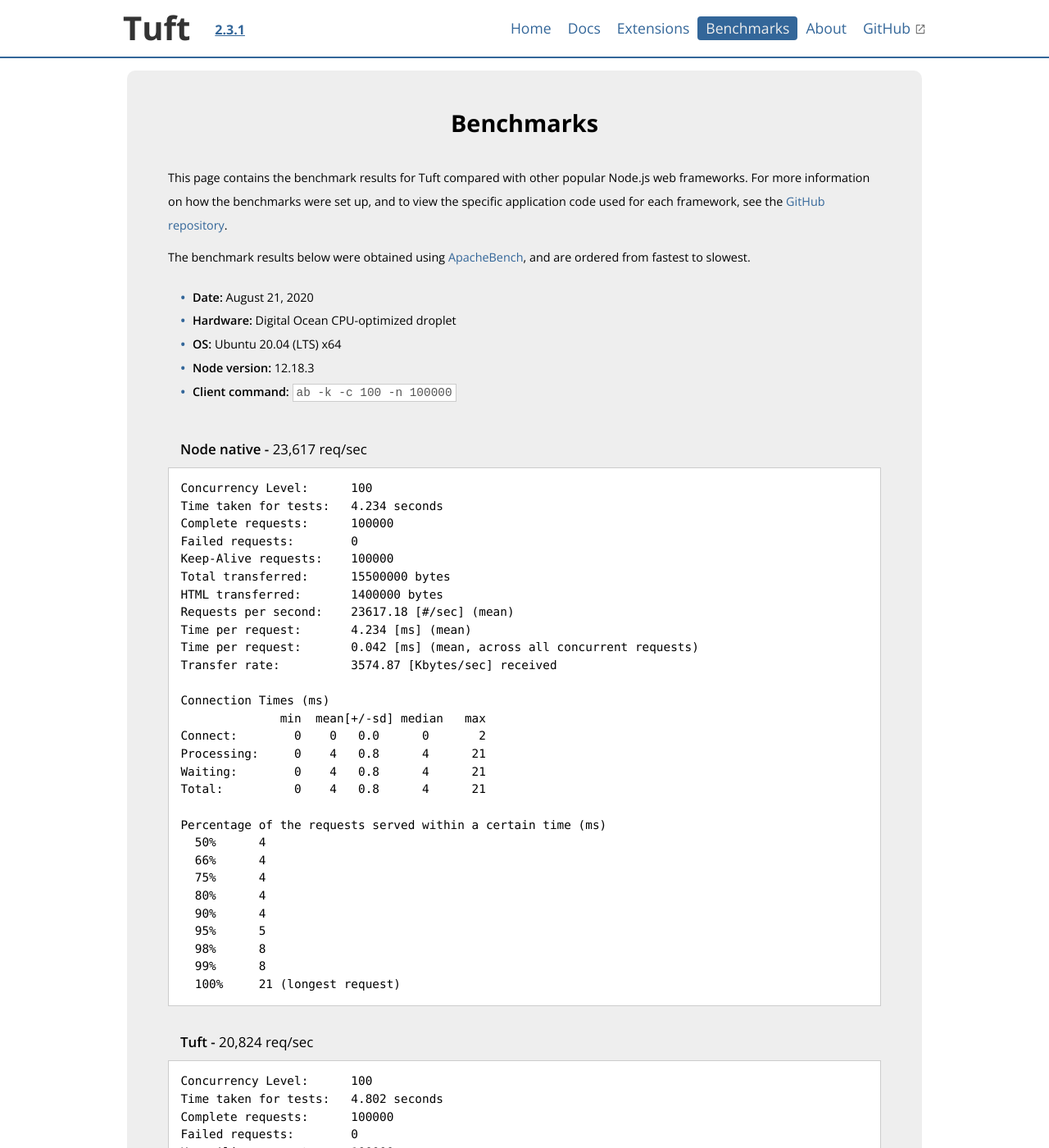
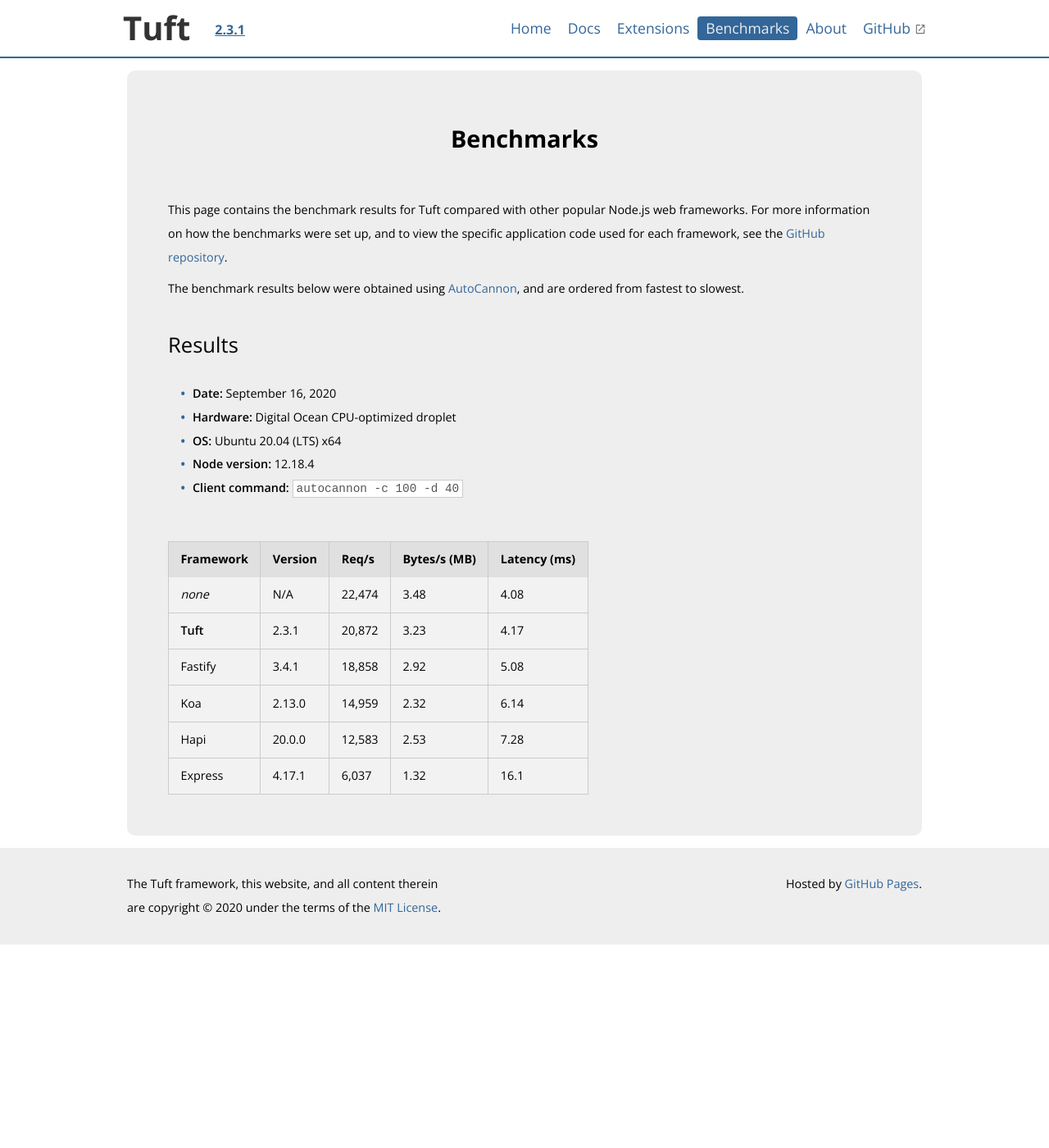
Before and after one commit to tuftjs/tuft.dev, a Jekyll site: the page built from benchmarks.html, in a window 1280 px wide and 1400 px high. Shown: the whole window at 82% size. Built offline with Jekyll 4.4.1, drawn with Linux system fonts in a browser that asks for light colours; nearby versions of some CDN libraries; some of the changed text lies outside the part shown.

Commit message:
Update benchmark results

```diff
--- a/_data/benchmarks/results.yml
+++ /dev/null
@@ -1,197 +0,0 @@
-- name: 'Node native'
-  result: '23,617'
-  data: |-
-    Concurrency Level:      100
-    Time taken for tests:   4.234 seconds
-    Complete requests:      100000
-    Failed requests:        0
-    Keep-Alive requests:    100000
-    Total transferred:      15500000 bytes
-    HTML transferred:       1400000 bytes
-    Requests per second:    23617.18 [#/sec] (mean)
-    Time per request:       4.234 [ms] (mean)
-    Time per request:       0.042 [ms] (mean, across all concurrent requests)
-    Transfer rate:          3574.87 [Kbytes/sec] received
-
-    Connection Times (ms)
-                  min  mean[+/-sd] median   max
-    Connect:        0    0   0.0      0       2
-    Processing:     0    4   0.8      4      21
-    Waiting:        0    4   0.8      4      21
-    Total:          0    4   0.8      4      21
-
-    Percentage of the requests served within a certain time (ms)
-      50%      4
-      66%      4
-      75%      4
-      80%      4
-      90%      4
-      95%      5
-      98%      8
-      99%      8
-      100%     21 (longest request)
-
-- name: 'Tuft'
-  result: '20,824'
-  data: |-
-    Concurrency Level:      100
-    Time taken for tests:   4.802 seconds
-    Complete requests:      100000
-    Failed requests:        0
-    Keep-Alive requests:    100000
-    Total transferred:      15500000 bytes
-    HTML transferred:       1400000 bytes
-    Requests per second:    20823.85 [#/sec] (mean)
-    Time per request:       4.802 [ms] (mean)
-    Time per request:       0.048 [ms] (mean, across all concurrent requests)
-    Transfer rate:          3152.05 [Kbytes/sec] received
-
-    Connection Times (ms)
-                  min  mean[+/-sd] median   max
-    Connect:        0    0   0.1      0       3
-    Processing:     0    5   0.9      5      18
-    Waiting:        0    5   0.9      5      18
-    Total:          0    5   0.9      5      18
-
-    Percentage of the requests served within a certain time (ms)
-      50%      5
-      66%      5
-      75%      5
-      80%      5
-      90%      5
-      95%      6
-      98%      9
-      99%      9
-     100%     18 (longest request)
-
-- name: 'Fastify'
-  result: '18,770'
-  data: |-
-    Concurrency Level:      100
-    Time taken for tests:   5.328 seconds
-    Complete requests:      100000
-    Failed requests:        0
-    Keep-Alive requests:    100000
-    Total transferred:      15500000 bytes
-    HTML transferred:       1400000 bytes
-    Requests per second:    18770.46 [#/sec] (mean)
-    Time per request:       5.328 [ms] (mean)
-    Time per request:       0.053 [ms] (mean, across all concurrent requests)
-    Transfer rate:          2841.23 [Kbytes/sec] received
-
-    Connection Times (ms)
-                  min  mean[+/-sd] median   max
-    Connect:        0    0   0.1      0       3
-    Processing:     1    5   1.0      5      22
-    Waiting:        1    5   1.0      5      21
-    Total:          1    5   1.0      5      22
-
-    Percentage of the requests served within a certain time (ms)
-      50%      5
-      66%      5
-      75%      5
-      80%      5
-      90%      6
-      95%      6
-      98%     10
-      99%     10
-     100%     22 (longest request)
-
-- name: 'Koa'
-  result: '16,554'
-  data: |-
-    Concurrency Level:      100
-    Time taken for tests:   6.041 seconds
-    Complete requests:      100000
-    Failed requests:        0
-    Keep-Alive requests:    100000
-    Total transferred:      15500000 bytes
-    HTML transferred:       1400000 bytes
-    Requests per second:    16553.73 [#/sec] (mean)
-    Time per request:       6.041 [ms] (mean)
-    Time per request:       0.060 [ms] (mean, across all concurrent requests)
-    Transfer rate:          2505.69 [Kbytes/sec] received
-
-    Connection Times (ms)
-                  min  mean[+/-sd] median   max
-    Connect:        0    0   0.1      0       2
-    Processing:     0    6   0.9      6      24
-    Waiting:        0    6   0.9      6      24
-    Total:          0    6   0.9      6      24
-
-    Percentage of the requests served within a certain time (ms)
-      50%      6
-      66%      6
-      75%      6
-      80%      6
-      90%      6
-      95%      7
-      98%      9
-      99%     12
-     100%     24 (longest request)
-
-- name: 'Hapi'
-  result: '12,851'
-  data: |-
-    Concurrency Level:      100
-    Time taken for tests:   7.781 seconds
-    Complete requests:      100000
-    Failed requests:        0
-    Keep-Alive requests:    100000
-    Total transferred:      20100000 bytes
-    HTML transferred:       1400000 bytes
-    Requests per second:    12851.44 [#/sec] (mean)
-    Time per request:       7.781 [ms] (mean)
-    Time per request:       0.078 [ms] (mean, across all concurrent requests)
-    Transfer rate:          2522.60 [Kbytes/sec] received
-
-    Connection Times (ms)
-                  min  mean[+/-sd] median   max
-    Connect:        0    0   0.1      0       3
-    Processing:     1    8   1.2      8      28
-    Waiting:        1    8   1.2      8      28
-    Total:          1    8   1.2      8      28
-
-    Percentage of the requests served within a certain time (ms)
-      50%      8
-      66%      8
-      75%      8
-      80%      8
-      90%      8
-      95%      9
-      98%     12
-      99%     15
-      100%    28 (longest request)
-
-- name: 'Express'
-  result: '5,965'
-  data: |-
-    Concurrency Level:      100
-    Time taken for tests:   16.766 seconds
-    Complete requests:      100000
-    Failed requests:        0
-    Keep-Alive requests:    100000
-    Total transferred:      21800000 bytes
-    HTML transferred:       1400000 bytes
-    Requests per second:    5964.54 [#/sec] (mean)
-    Time per request:       16.766 [ms] (mean)
-    Time per request:       0.168 [ms] (mean, across all concurrent requests)
-    Transfer rate:          1269.80 [Kbytes/sec] received
-
-    Connection Times (ms)
-                  min  mean[+/-sd] median   max
-    Connect:        0    0   0.0      0       2
-    Processing:     2   17   2.5     16      44
-    Waiting:        2   17   2.5     16      44
-    Total:          2   17   2.5     16      44
-
-    Percentage of the requests served within a certain time (ms)
-      50%     16
-      66%     16
-      75%     16
-      80%     16
-      90%     20
-      95%     21
-      98%     22
-      99%     31
-     100%     44 (longest request)
--- a/_layouts/default.html
+++ b/_layouts/default.html
@@ -1,5 +1,6 @@
 <!DOCTYPE html>
 <html>
+
 <head>
   <meta charset="UTF-8">
   <meta name="viewport" content="width=device-width, initial-scale=1">
@@ -20,4 +24,5 @@
   </div>
   <script src="/assets/scripts/prism.js"></script>
 </body>
+
 </html>
--- a/benchmarks.html
+++ b/benchmarks.html
@@ -7,25 +7,76 @@
   <div id="benchmarks-container">
     <h1 class="page-title">Benchmarks</h1>
     <br>
-    <p>This page contains the benchmark results for Tuft compared with other popular Node.js web frameworks. For more information on how the benchmarks were set up, and to view the specific application code
+    <p>This page contains the benchmark results for Tuft compared with other popular Node.js web frameworks. For more
+      information on how the benchmarks were set up, and to view the specific application code
       used for each framework, see the <a href="https://github.com/tuftjs/bench" target="_blank">GitHub repository</a>.
     </p>
-
-    <p>The benchmark results below were obtained using <a href="http://httpd.apache.org/docs/2.4/programs/ab.html" target="_blank">ApacheBench</a>, and are ordered from fastest to slowest.</p>
-
+    <p>The benchmark results below were obtained using <a href="https://github.com/mcollina/autocannon#readme"
+        target="_blank">AutoCannon</a>, and are ordered from fastest to slowest.</p>
+    <h2>Results</h2>
     <ul class="docs-list">
-      <li><strong>Date:</strong> August 21, 2020</li>
+      <li><strong>Date:</strong> September 16, 2020</li>
       <li><strong>Hardware:</strong> Digital Ocean CPU-optimized droplet</li>
       <li><strong>OS:</strong> Ubuntu 20.04 (LTS) x64</li>
-      <li><strong>Node version:</strong> 12.18.3</li>
-      <li><strong>Client command:</strong> <code
-          class="code-inline">ab -k -c 100 -n 100000</code></li>
+      <li><strong>Node version:</strong> 12.18.4</li>
+      <li><strong>Client command:</strong> <code class="code-inline">autocannon -c 100 -d 40</code></li>
     </ul>
-
-    {% for item in site.data.benchmarks.results %}
-      <h3>{{ item.name }} - <span>{{ item.result }} req/sec</span></h3>
-      <pre><code class="language-none">{{ item.data }}</code></pre>
-    {% endfor %}
+    <br>
+    <table class="pure-table pure-table-bordered">
+      <thead>
+        <tr>
+          <th>Framework</th>
+          <th>Version</th>
+          <th>Req/s</th>
+          <th>Bytes/s (MB)</th>
+          <th>Latency (ms)</th>
+        </tr>
+      </thead>
+      <tbody>
+        <tr class="pure-table-odd">
+          <td><em>none</em></td>
+          <td>N/A</td>
+          <td>22,474</td>
+          <td>3.48</td>
+          <td>4.08</td>
+        </tr>
+        <tr class="pure-table-odd">
+          <td><strong>Tuft</strong></td>
+          <td>2.3.1</td>
+          <td>20,872</td>
+          <td>3.23</td>
+          <td>4.17</td>
+        </tr>
+        <tr class="pure-table-odd">
+          <td>Fastify</td>
+          <td>3.4.1</td>
+          <td>18,858</td>
+          <td>2.92</td>
+          <td>5.08</td>
+        </tr>
+        <tr class="pure-table-odd">
+          <td>Koa</td>
+          <td>2.13.0</td>
+          <td>14,959</td>
+          <td>2.32</td>
+          <td>6.14</td>
+        </tr>
+        <tr class="pure-table-odd">
+          <td>Hapi</td>
+          <td>20.0.0</td>
+          <td>12,583</td>
+          <td>2.53</td>
+          <td>7.28</td>
+        </tr>
+        <tr class="pure-table-odd">
+          <td>Express</td>
+          <td>4.17.1</td>
+          <td>6,037</td>
+          <td>1.32</td>
+          <td>16.1</td>
+        </tr>
+      </tbody>
+    </table>
   </div>
 </main>
 <div class="main-margin right"></div>
```
Also changed, not shown: other parts of _layouts/default.html (+3 -0 lines). Lines whose indentation alone changed are shown as unchanged.
